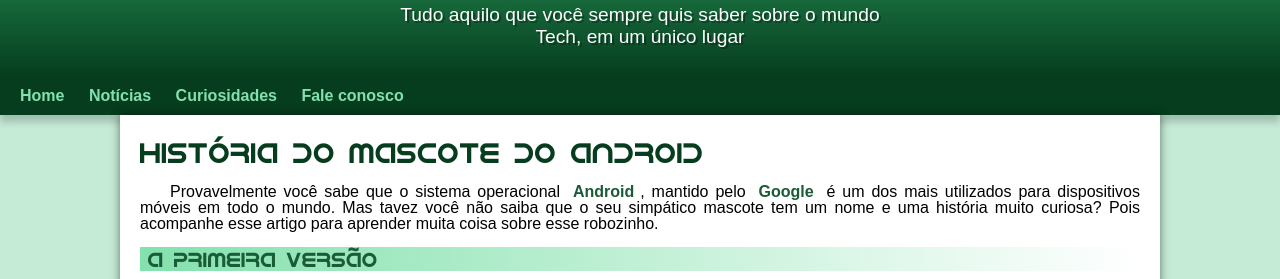
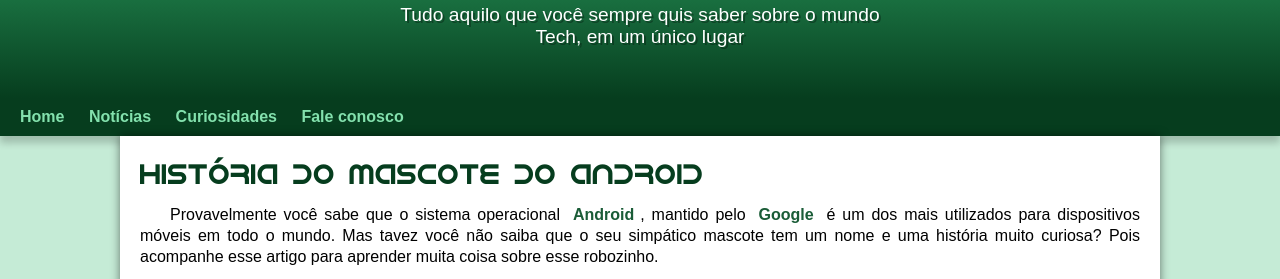
Before and after one commit to RichardAlessanco/projeto-android, a plain HTML site: page index.html in a window 1280 px wide. Shown: the part 113-392 px from the top of the page. Drawn offline with Linux system fonts and the light colour scheme.

Commit message:
corrigindo padding

```diff
--- a/estilo/style.css
+++ b/estilo/style.css
@@ -61,7 +61,7 @@ header > p {
     padding-right: 10px;
     padding-left: 10px;
     margin: auto;
-    margin-bottom: 20px;
+    padding-bottom: 50px;
     text-shadow: 2px 2px 0px rgba(0, 0, 0, 0.315);
 }
 
@@ -119,7 +119,7 @@ main p {
     text-align: justify;
     text-indent: 30px;
     font-size: 1em;
-    line-height: 1em;
+    line-height: 1.3em;
 }
 
 main strong {
```
